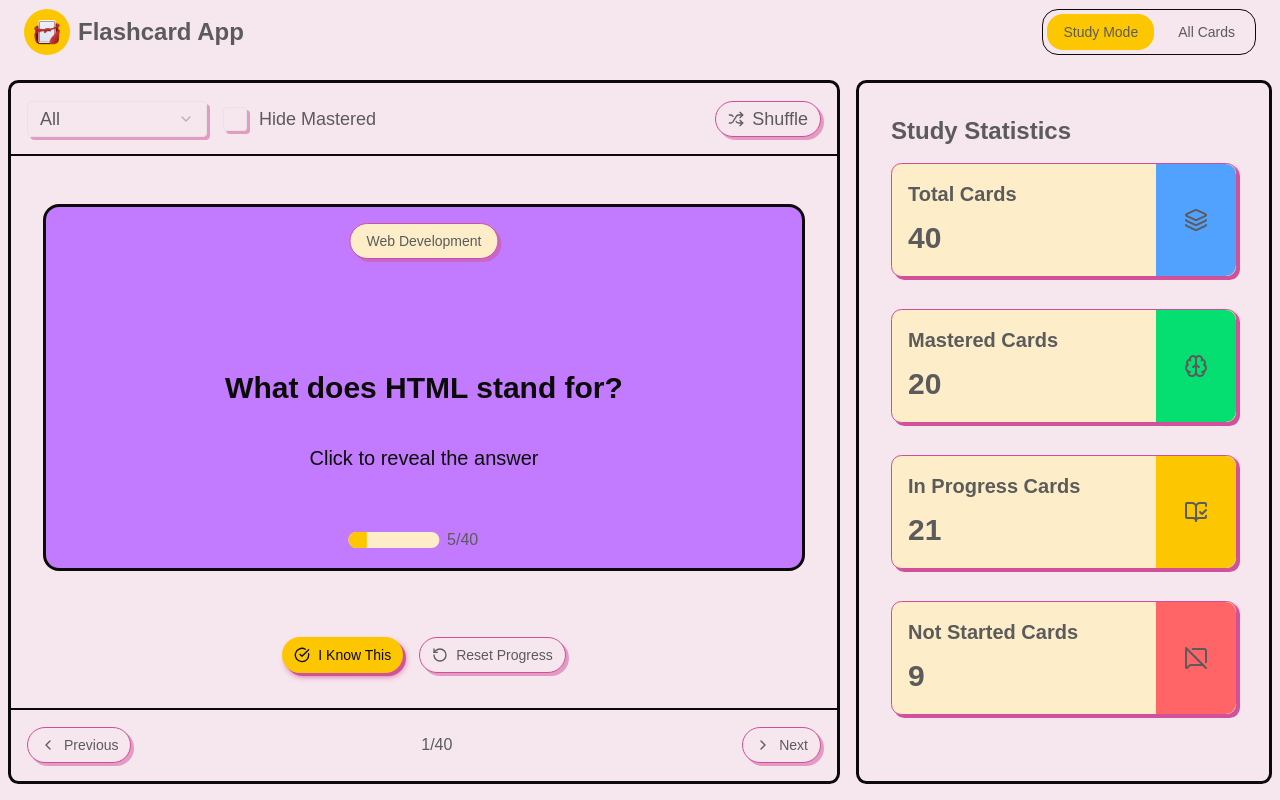
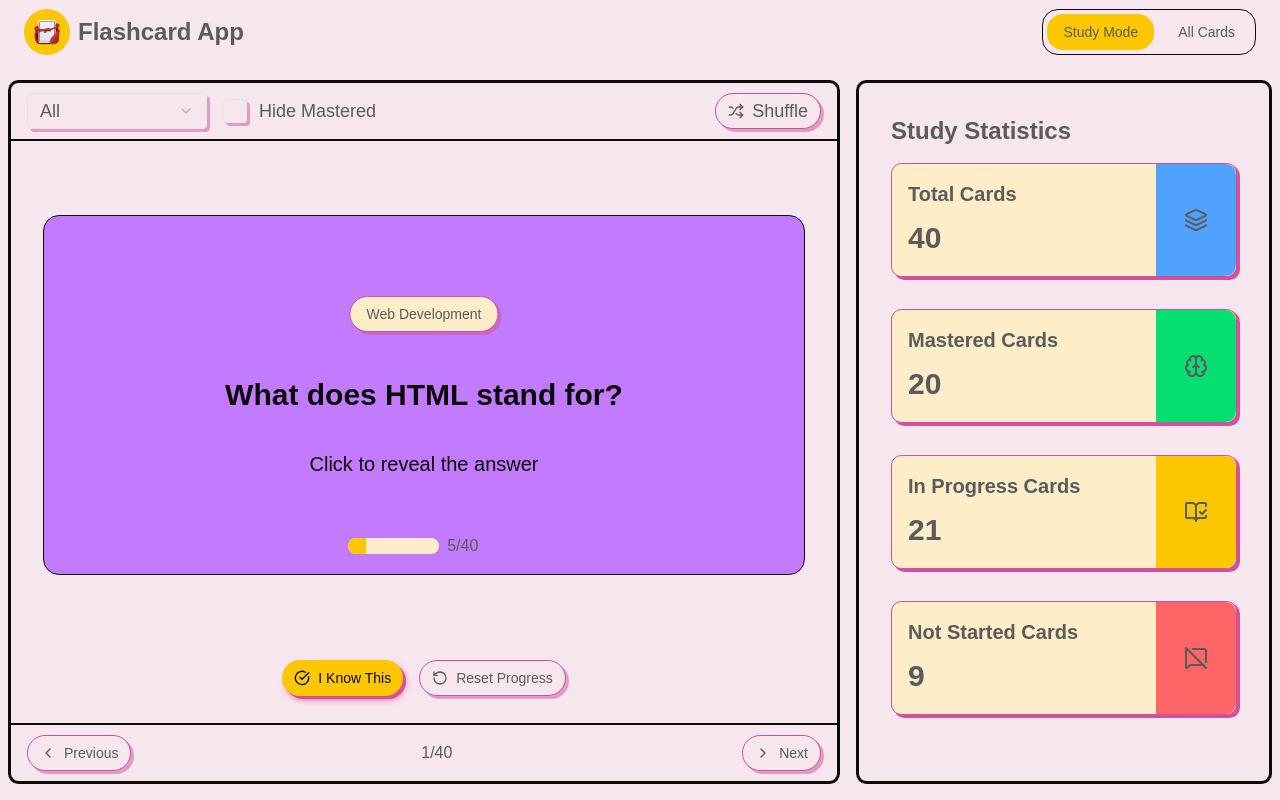
Before and after one commit to ajarek/next-16-ep-5-flashcard-app, a Next.js app: page / in a window 1280 px wide. Built offline with nearby package versions, Linux system fonts and the light colour scheme.

Commit message:
feat: Implement initial flashcard application structure with a dashboard and interactive flip card functionality.

```diff
--- a/app/page.tsx
+++ b/app/page.tsx
@@ -3,7 +3,7 @@ import Dashboard from "@/components/Dashboard";
 import Statistic from "@/components/Statistic";
 export default function Home() {
   return (
-    <div className="w-full max-w-7xl mx-auto min-h-screen flex flex-col items-center justify-start gap-4 ">
+    <div className="min-h-screen w-full max-w-7xl mx-auto  flex flex-col items-center justify-start gap-4 ">
       <NavBar/>
       <main className="w-full grid grid-cols-1 md:grid-cols-[2fr_1fr] gap-4 pb-2">
         <Dashboard/>
--- a/components/Dashboard.tsx
+++ b/components/Dashboard.tsx
@@ -12,9 +12,11 @@ import {
 import { ProgressScience } from "./Progress"
 import flashcard from "../data/flashcard.json"
 import { useSearchParams } from "next/navigation"
+import { motion } from "framer-motion"
 
 const Dashboard = () => {
   const searchParams = useSearchParams()
+  const [flip, setFlip] = React.useState(true)
   const query = searchParams.get("category") || "All"
   const [currentFlashcard, setCurrentFlashcard] = React.useState(0)
   const filteredFlashcard =
@@ -41,19 +43,34 @@ const Dashboard = () => {
   return (
     <div className='w-full h-[calc(100vh-64px-32px)] flex flex-col justify-between gap-4  border-3 border-primary-foreground rounded-xl   '>
       <div className='w-full h-24 flex items-center justify-between border-b-2 border-primary-foreground px-4'>
+        {/* Header */}
         <FormHeaderDashboard />
+
+        {/* Shuffle Button */}
         <Button
           variant={"outline"}
           className='rounded-full text-lg flex items-center gap-2 px-6 py-3 cursor-pointer  '
+          onClick={() => setCurrentFlashcard(Math.floor(Math.random() * filteredFlashcard.length))}
         >
           <Shuffle className='w-6 h-6' />
           <span>Shuffle</span>
         </Button>
       </div>
-      <div className='relative h-[480px] flex items-center justify-center bg-secondary m-8 rounded-2xl border-3 border-primary-foreground overflow-hidden'>
-        <Button
+
+       {/* FlipCard */}
+
+        <div className='flex justify-center items-center h-screen'>
+      <motion.div className='relative w-full h-[360px] flex items-center justify-center m-8 perspective-[1000px]'>
+        <motion.div
+          className='w-full h-full relative transform-3d'
+          transition={{ duration: 0.7 }}
+          animate={{ rotateY: flip ? 0 : 180 }}
+        >
+          {/* Front Side */}
+          <div className='absolute inset-0 w-full h-full bg-secondary rounded-2xl flex items-center justify-center backface-hidden border border-primary-foreground'>
+             <Button
           variant={"outline"}
-          className='absolute top-4 right-1/2 translate-x-1/2 bg-card rounded-full'
+          className='absolute top-20 right-1/2 translate-x-1/2 bg-card rounded-full'
         >
           {filteredFlashcard[currentFlashcard].category}
         </Button>
@@ -61,7 +78,7 @@ const Dashboard = () => {
           {filteredFlashcard[currentFlashcard].question}
         </h1>
         <p className='absolute bottom-24 left-1/2 -translate-x-1/2 text-sm md:text-lg lg:text-xl text-primary-foreground'>
-          Click to reveal the answer
+          {flip ? "Click to reveal the answer" : filteredFlashcard[currentFlashcard].answer}
         </p>
         <div className='absolute w-[20%] bottom-4 left-1/2 -translate-x-1/2 flex items-center gap-2 '>
           <ProgressScience />
@@ -70,7 +87,24 @@ const Dashboard = () => {
             {filteredFlashcard.length}
           </p>
         </div>
-      </div>
+          </div>
+
+          {/* Back Side */}
+          <div className='absolute inset-0 w-full h-full bg-amber-300 rounded-2xl flex items-center justify-center backface-hidden transform-[rotateY(180deg)] border border-primary-foreground'>
+            <span className='text-2xl font-bold'>{filteredFlashcard[currentFlashcard].answer}</span>
+          </div>
+        </motion.div>
+
+        <button
+          onClick={() => setFlip((prevState) => !prevState)}
+          className='absolute w-full h-full z-10 bg-transparent cursor-pointer '
+        >
+          {/* {flip ? "Click to reveal the answer" : "Click to reveal the question"} */}
+        </button>
+      </motion.div>
+    </div>
+
+       {/* Footer */}
       <div className='w-full h-24 flex items-center justify-center gap-4 '>
         <Button className='shadow-lg rounded-full'>
           <CircleCheckBig className='w-6 h-6' />I Know This
@@ -80,6 +114,8 @@ const Dashboard = () => {
           Reset Progress
         </Button>
       </div>
+
+      {/* Pagination */}
       <div className='w-full h-24 flex justify-between items-center border-t-2 border-primary-foreground px-4'>
         <Button
           variant={"outline"}
```
Also changed, not shown: components/FlipCard-template.tsx (added, +36 -0 lines).
